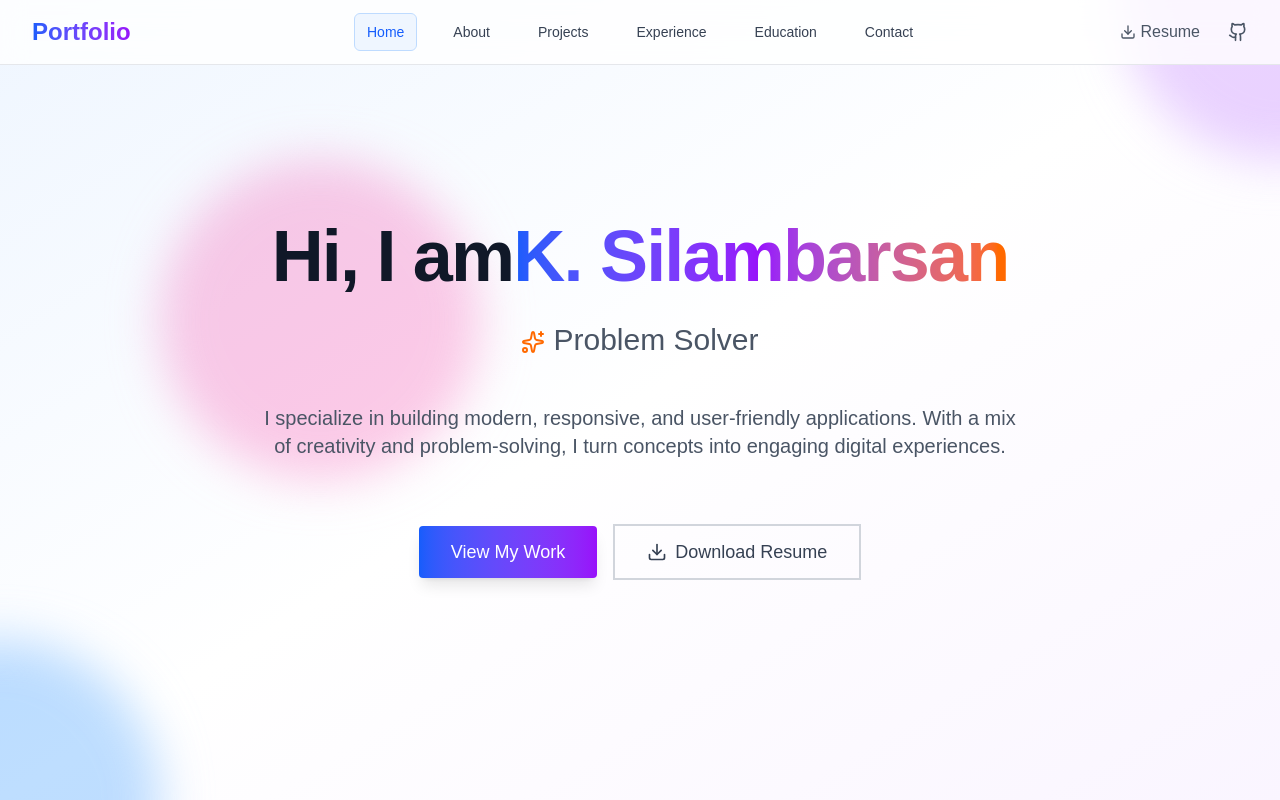
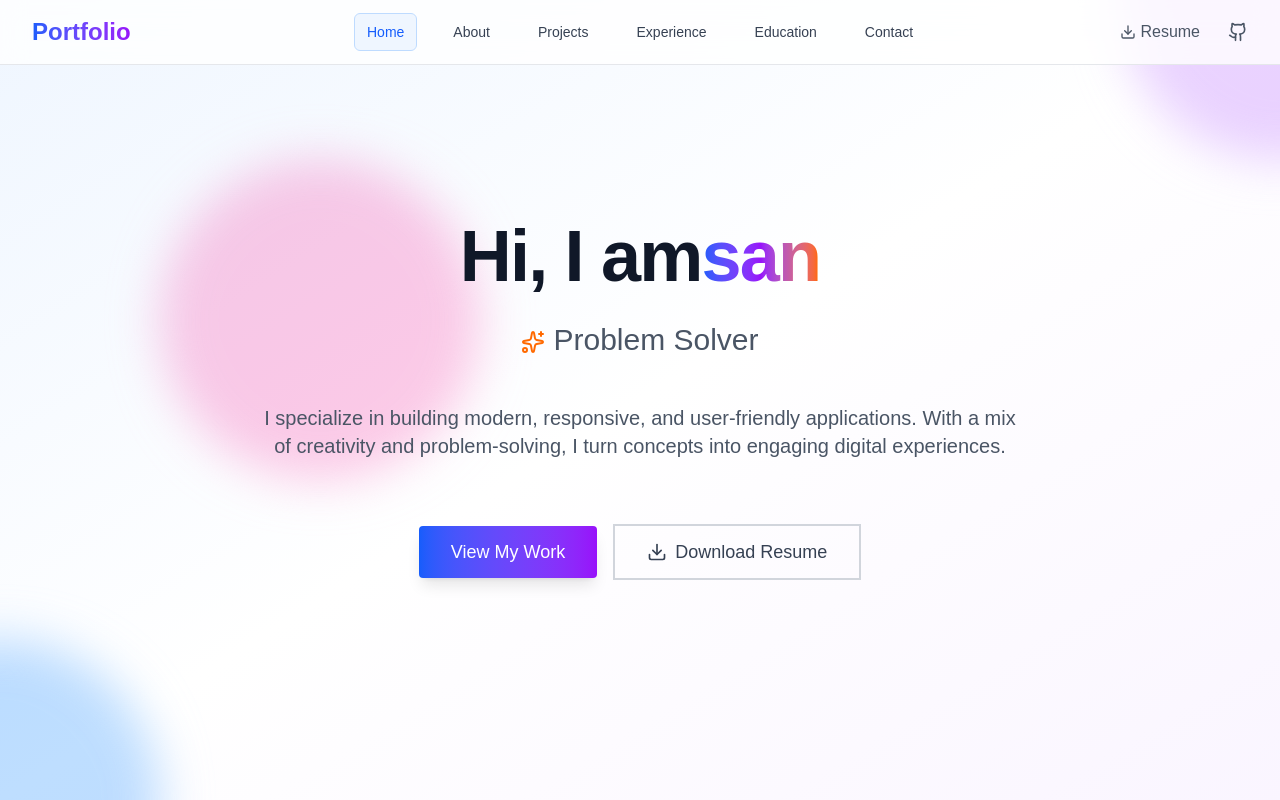
Before and after one commit to silambarasanstr/Next-Portfolio, a Next.js app: page / in a window 1280 px wide. Shown: the top 800 px of the page. Built offline with nearby package versions, Linux system fonts and the light colour scheme.

Commit message:
kkkkkkkk

```diff
--- a/src/components/Hero.tsx
+++ b/src/components/Hero.tsx
@@ -44,7 +44,7 @@ const Hero = () => {
             <h1 className="text-4xl sm:text-6xl lg:text-7xl font-bold text-gray-900 tracking-tight">
               Hi, I am
               <span className="bg-gradient-to-r from-blue-600 via-purple-600 to-orange-500 bg-clip-text text-transparent">
-               K. Silambarsan
+              san
               </span>
             </h1>
             <div className="h-16 flex items-center justify-center">
```
